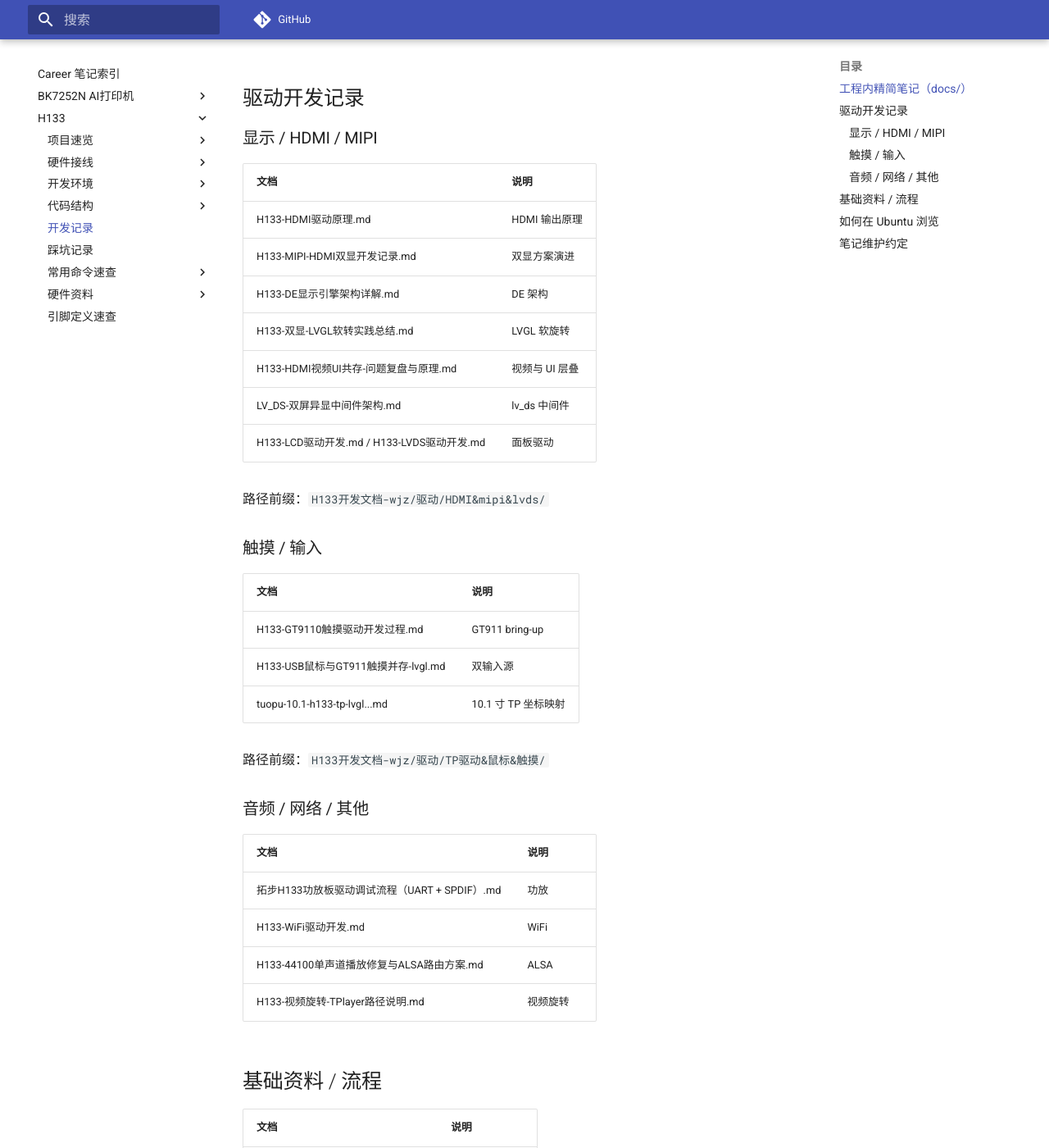
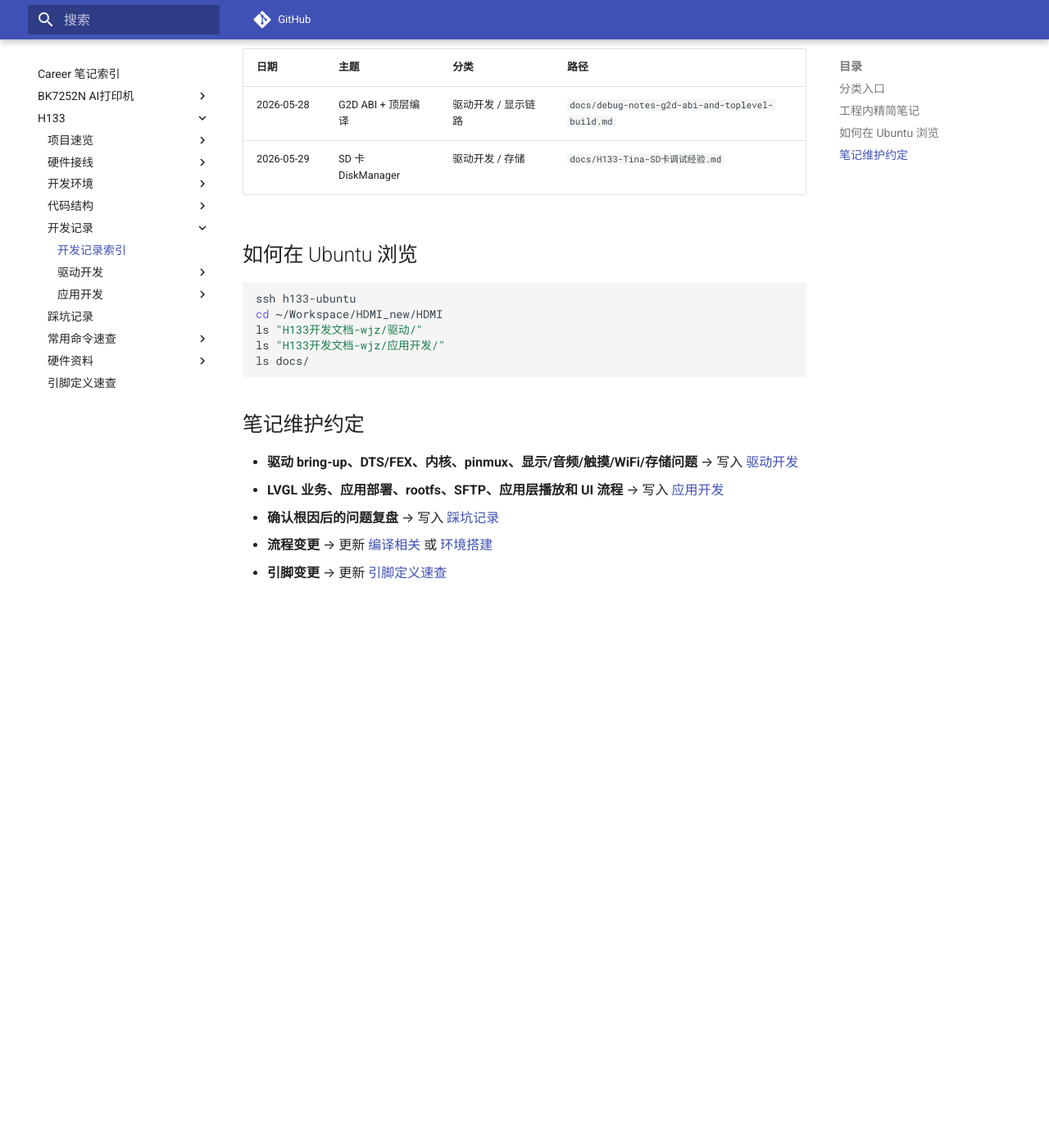
Before and after one commit to xiayu12345/Obsidion, an MkDocs documentation site: the page built from docs/H133/开发记录/index.md, in a window 1280 px wide and 1400 px high, scrolled down 387 px. Shown: the whole window at 82% size. Built offline with MkDocs 1.6.1 and Material for MkDocs 9.7.7, drawn with Linux system fonts in a browser that asks for light colours; comment, search, counter and statistics services are not loaded; after the commit the page ends 1122 px from its top, so only the background shows below that; some of the changed text lies outside the part shown.

Commit message:
Split H133 development records by category

````diff
--- a/docs/H133/开发记录/index.md
+++ b/docs/H133/开发记录/index.md
@@ -1,59 +1,18 @@
 # H133 开发记录
 
-> 完整长篇文档在 Ubuntu 工程 `H133开发文档-wjz/`，此处为索引与摘要入口。
+> 完整长篇文档在 Ubuntu 工程 `H133开发文档-wjz/`，此处只保留结构化入口。
 
-## 工程内精简笔记（docs/）
+## 分类入口
 
-| 日期 | 主题 | 路径 |
-|---|---|---|
-| 2026-05-28 | G2D ABI + 顶层编译 | `docs/debug-notes-g2d-abi-and-toplevel-build.md` |
-| 2026-05-29 | SD 卡 DiskManager | `docs/H133-Tina-SD卡调试经验.md` |
+- [驱动开发](驱动开发/index.md)
+- [应用开发](应用开发/index.md)
 
-## 驱动开发记录
+## 工程内精简笔记
 
-### 显示 / HDMI / MIPI
-
-| 文档 | 说明 |
-|---|---|
-| H133-HDMI驱动原理.md | HDMI 输出原理 |
-| H133-MIPI-HDMI双显开发记录.md | 双显方案演进 |
-| H133-DE显示引擎架构详解.md | DE 架构 |
-| H133-双显-LVGL软转实践总结.md | LVGL 软旋转 |
-| H133-HDMI视频UI共存-问题复盘与原理.md | 视频与 UI 层叠 |
-| LV_DS-双屏异显中间件架构.md | lv_ds 中间件 |
-| H133-LCD驱动开发.md / H133-LVDS驱动开发.md | 面板驱动 |
-
-路径前缀：`H133开发文档-wjz/驱动/HDMI&mipi&lvds/`
-
-### 触摸 / 输入
-
-| 文档 | 说明 |
-|---|---|
-| H133-GT9110触摸驱动开发过程.md | GT911  bring-up |
-| H133-USB鼠标与GT911触摸并存-lvgl.md | 双输入源 |
-| tuopu-10.1-h133-tp-lvgl...md | 10.1 寸 TP 坐标映射 |
-
-路径前缀：`H133开发文档-wjz/驱动/TP驱动&鼠标&触摸/`
-
-### 音频 / 网络 / 其他
-
-| 文档 | 说明 |
-|---|---|
-| 拓步H133功放板驱动调试流程（UART + SPDIF）.md | 功放 |
-| H133-WiFi驱动开发.md | WiFi |
-| H133-44100单声道播放修复与ALSA路由方案.md | ALSA |
-| H133-视频旋转-TPlayer路径说明.md | 视频旋转 |
-
-## 基础资料 / 流程
-
-| 文档 | 说明 |
-|---|---|
-| 工程编译方式.txt | m/p 命令速查 |
-| lv_projector_烧录流程_123版.md | adb 快速刷应用 |
-| H133-SFTP开发.md | OpenSSH 集成 |
-| H133-rootfs空间与应用占用说明.md | 分区与体积 |
-
-路径前缀：`H133开发文档-wjz/基础资料/`
+| 日期 | 主题 | 分类 | 路径 |
+|---|---|---|---|
+| 2026-05-28 | G2D ABI + 顶层编译 | 驱动开发 / 显示链路 | `docs/debug-notes-g2d-abi-and-toplevel-build.md` |
+| 2026-05-29 | SD 卡 DiskManager | 驱动开发 / 存储 | `docs/H133-Tina-SD卡调试经验.md` |
 
 ## 如何在 Ubuntu 浏览
 
@@ -61,11 +20,14 @@
 ssh h133-ubuntu
 cd ~/Workspace/HDMI_new/HDMI
 ls "H133开发文档-wjz/驱动/"
+ls "H133开发文档-wjz/应用开发/"
 ls docs/
 ```
 
 ## 笔记维护约定
 
-- **踩坑** → 确认根因后写入 [[踩坑记录/index]]
-- **流程变更** → 更新 [[常用命令速查/编译相关]] 或 [[开发环境/环境搭建]]
-- **引脚变更** → 更新 [[引脚定义速查/index]]
+- **驱动 bring-up、DTS/FEX、内核、pinmux、显示/音频/触摸/WiFi/存储问题** → 写入 [驱动开发](驱动开发/index.md)
+- **LVGL 业务、应用部署、rootfs、SFTP、应用层播放和 UI 流程** → 写入 [应用开发](应用开发/index.md)
+- **确认根因后的问题复盘** → 写入 [踩坑记录](../踩坑记录/index.md)
+- **流程变更** → 更新 [编译相关](../常用命令速查/编译相关.md) 或 [环境搭建](../开发环境/环境搭建.md)
+- **引脚变更** → 更新 [引脚定义速查](../引脚定义速查/index.md)
--- a/mkdocs.yml
+++ b/mkdocs.yml
@@ -40,7 +40,23 @@ nav:
           - 驱动层结构: H133/代码结构/驱动层结构.md
           - 应用层结构: H133/代码结构/应用层结构.md
           - 任务线程列表: H133/代码结构/任务线程列表.md
-      - 开发记录: H133/开发记录/index.md
+      - 开发记录:
+          - 开发记录索引: H133/开发记录/index.md
+          - 驱动开发:
+              - 驱动开发索引: H133/开发记录/驱动开发/index.md
+              - 显示 / HDMI / MIPI: H133/开发记录/驱动开发/显示-HDMI-MIPI.md
+              - G2D / 显示 ABI: H133/开发记录/驱动开发/G2D显示ABI.md
+              - 触摸 / 输入: H133/开发记录/驱动开发/触摸输入.md
+              - 音频 / 功放: H133/开发记录/驱动开发/音频功放.md
+              - WiFi / 网络: H133/开发记录/驱动开发/WiFi网络.md
+              - 存储 / SD 卡: H133/开发记录/驱动开发/存储SD卡.md
+              - 视频旋转 / TPlayer: H133/开发记录/驱动开发/视频旋转TPlayer.md
+          - 应用开发:
+              - 应用开发索引: H133/开发记录/应用开发/index.md
+              - lv_projector 主应用: H133/开发记录/应用开发/lv_projector.md
+              - 烧录部署 / ADB 替换: H133/开发记录/应用开发/烧录部署.md
+              - SFTP / OpenSSH 集成: H133/开发记录/应用开发/SFTP开发.md
+              - rootfs 空间与应用占用: H133/开发记录/应用开发/rootfs空间.md
       - 踩坑记录: H133/踩坑记录/index.md
       - 常用命令速查:
           - 编译相关: H133/常用命令速查/编译相关.md
````
Also changed, not shown: docs/H133/README.md (+13 -0 lines), docs/H133/开发记录/应用开发/SFTP开发.md (added, +31 -0 lines), docs/H133/开发记录/应用开发/index.md (added, +30 -0 lines), docs/H133/开发记录/应用开发/lv_projector.md (added, +34 -0 lines), docs/H133/开发记录/应用开发/rootfs空间.md (added, +32 -0 lines), docs/H133/开发记录/应用开发/烧录部署.md (added, +37 -0 lines), docs/H133/开发记录/驱动开发/G2D显示ABI.md (added, +35 -0 lines), docs/H133/开发记录/驱动开发/WiFi网络.md (added, +33 -0 lines), docs/H133/开发记录/驱动开发/index.md (added, +33 -0 lines), docs/H133/开发记录/驱动开发/存储SD卡.md (added, +29 -0 lines), docs/H133/开发记录/驱动开发/显示-HDMI-MIPI.md (added, +43 -0 lines), docs/H133/开发记录/驱动开发/视频旋转TPlayer.md (added, +31 -0 lines), docs/H133/开发记录/驱动开发/触摸输入.md (added, +35 -0 lines), docs/H133/开发记录/驱动开发/音频功放.md (added, +27 -0 lines).
